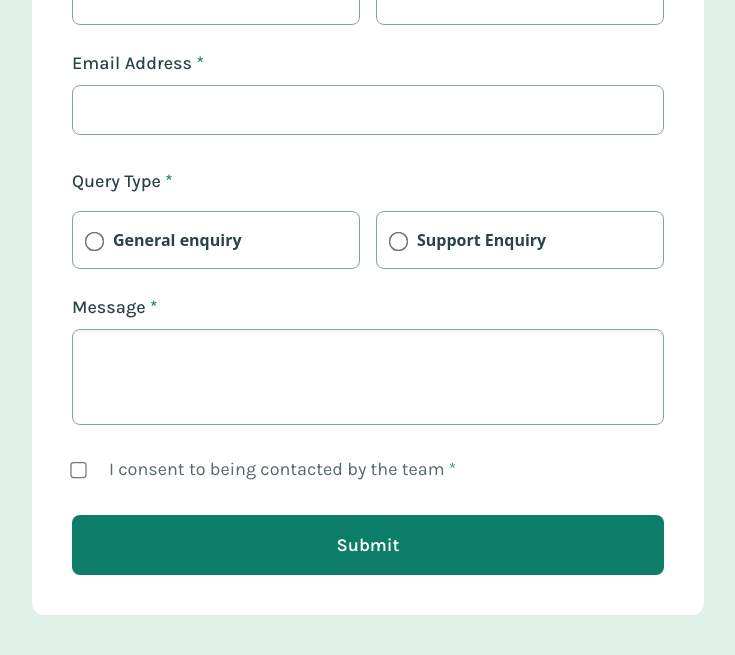
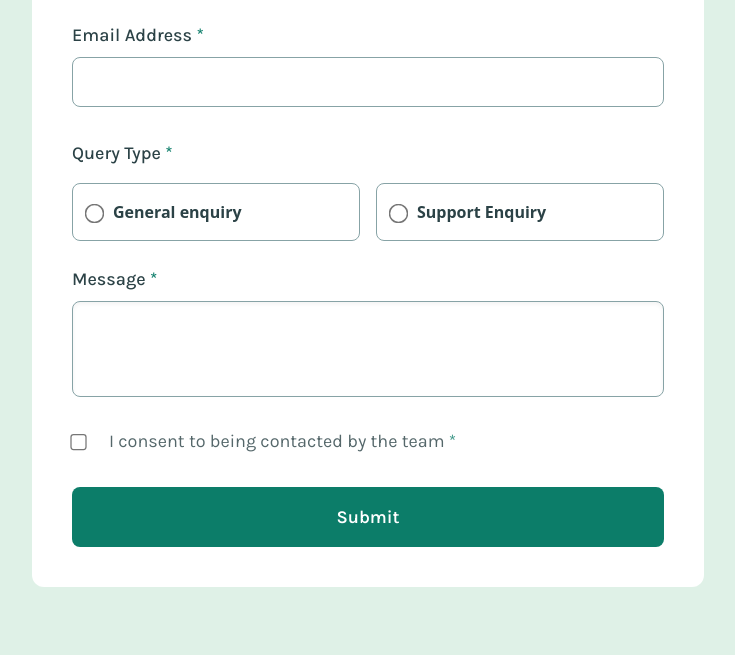
Before and after one commit to ASIM-MD-96/contact-form, a website: page index.html in a window 1280 px wide. Shown: the part 201-856 px from the top of the page, without its empty margins (208-943 px from the left). After the commit the page ends 800 px from the top, so only its background shows below. Drawn offline with Linux system fonts and the light colour scheme.

Commit message:
Initial commit

```diff
--- a/index.html
+++ b/index.html
@@ -14,7 +14,9 @@
     <title>contact form</title>
   </head>
   <body class="bg-lightGreen">
-    <div class="max-w-6xl min-h-screen flex justify-center items-center p-10">
+    <div
+      class="max-w-6xl min-h-screen flex justify-center items-center p-10 md:p-0"
+    >
       <!-- form background -->
       <div
         class="form-fill max-w-sm flex flex-col justify-center bg-white rounded-xl md:max-w-4xl p-10"
```
Also changed, not shown: css/style.css.
